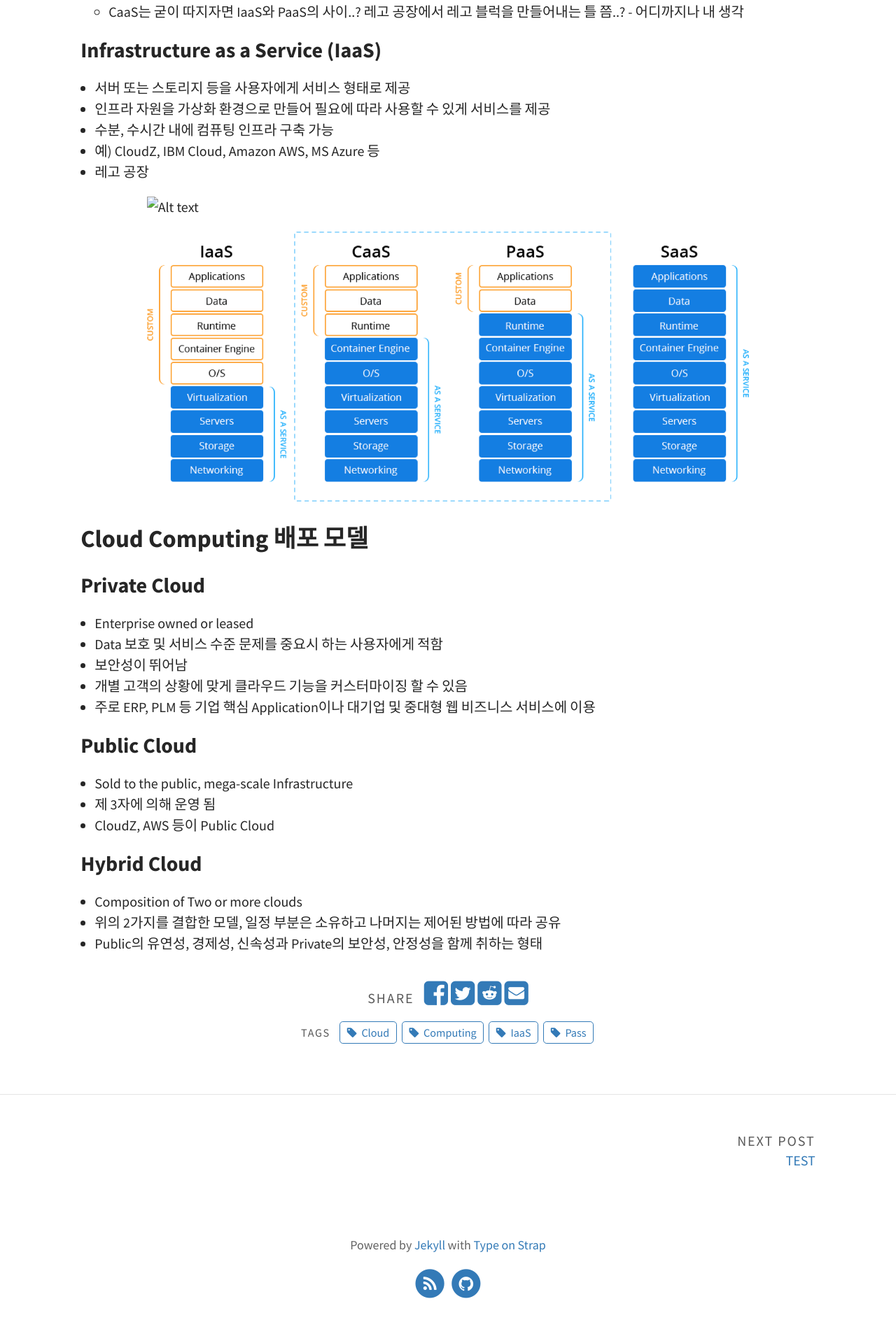
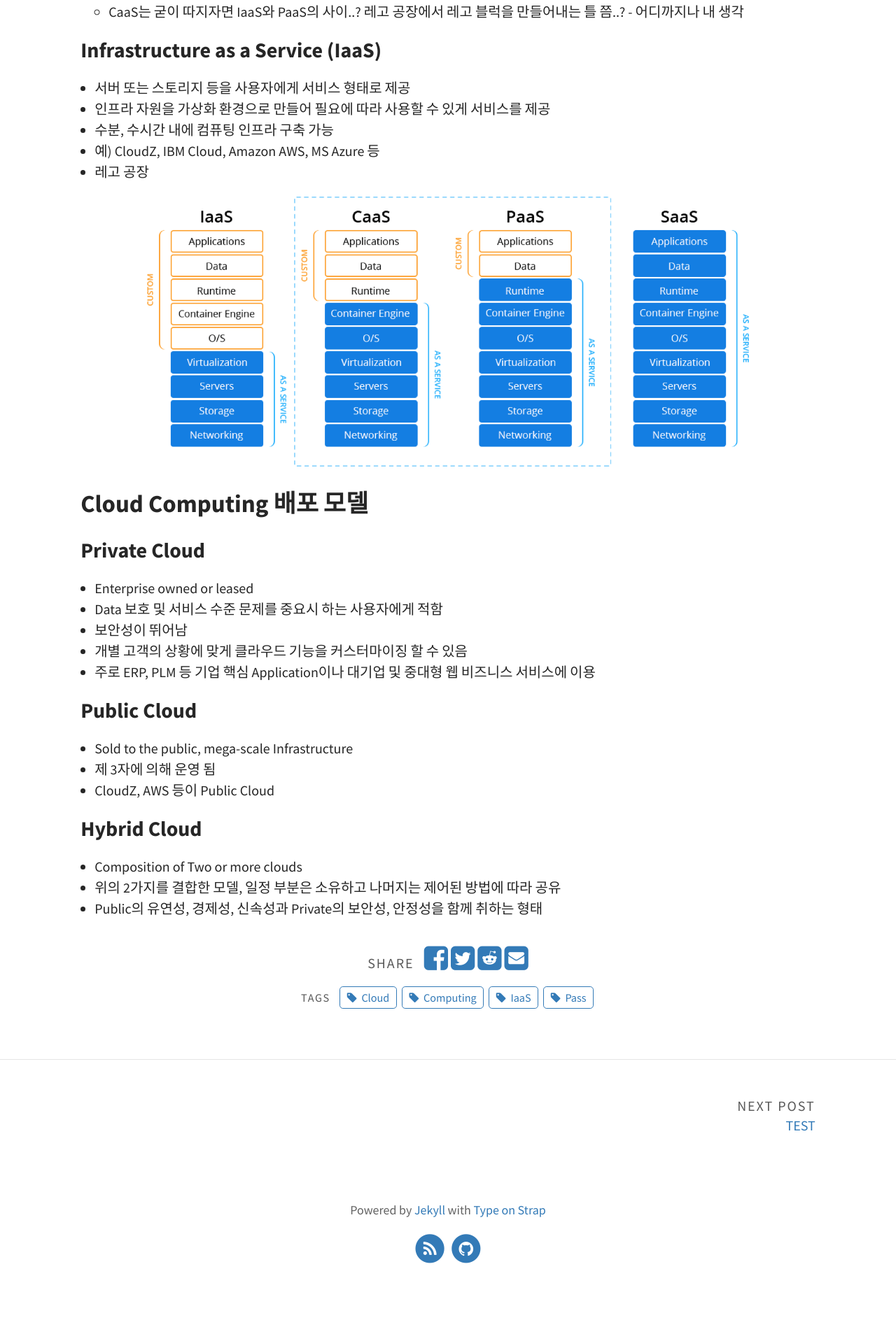
Before and after one commit to kimsae0/kimsae0.github.io, a Jekyll site: the page built from _posts/2020-04-26-Cloud.md, in a window 1280 px wide. Shown: the part 1634-3531 px from the top of the page at 70% size. Built offline with Jekyll 4.4.1, drawn with Linux system fonts in a browser that asks for light colours; after the commit the page ends 3481 px from its top, so only the background shows below that.

Commit message:
remove alt

```diff
--- a/_posts/2020-04-26-Cloud.md
+++ b/_posts/2020-04-26-Cloud.md
@@ -53,8 +53,6 @@ excerpt_separator: <!--more-->
 * 예) CloudZ, IBM Cloud, Amazon AWS, MS Azure 등
 * 레고 공장
 
-![Alt text](image/cloud_service_model.png)
-
 ![Cloud]({{ "/assets/img/myimg/cloud_service_model.png" | relative_url}})
 
 ## Cloud Computing 배포 모델
```
